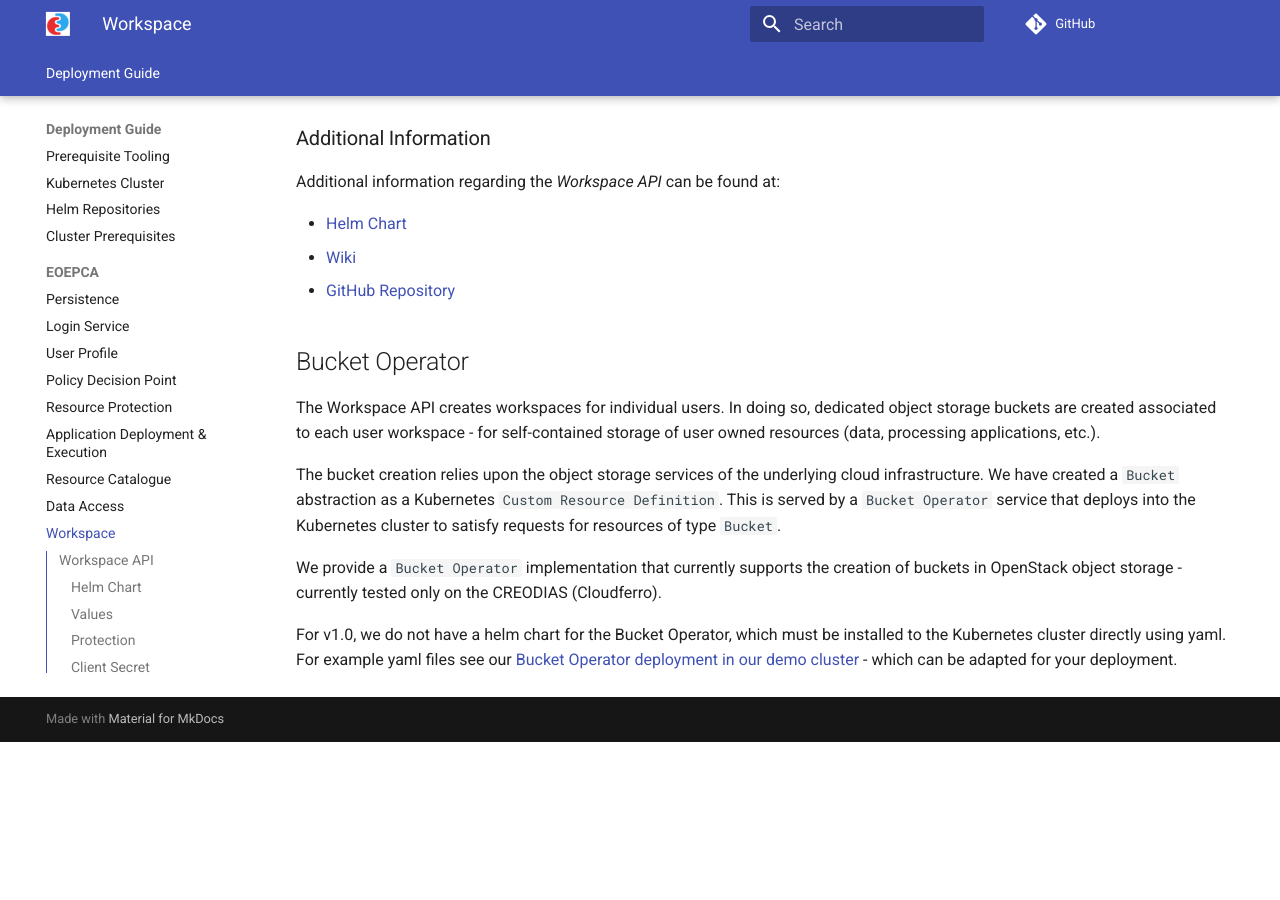
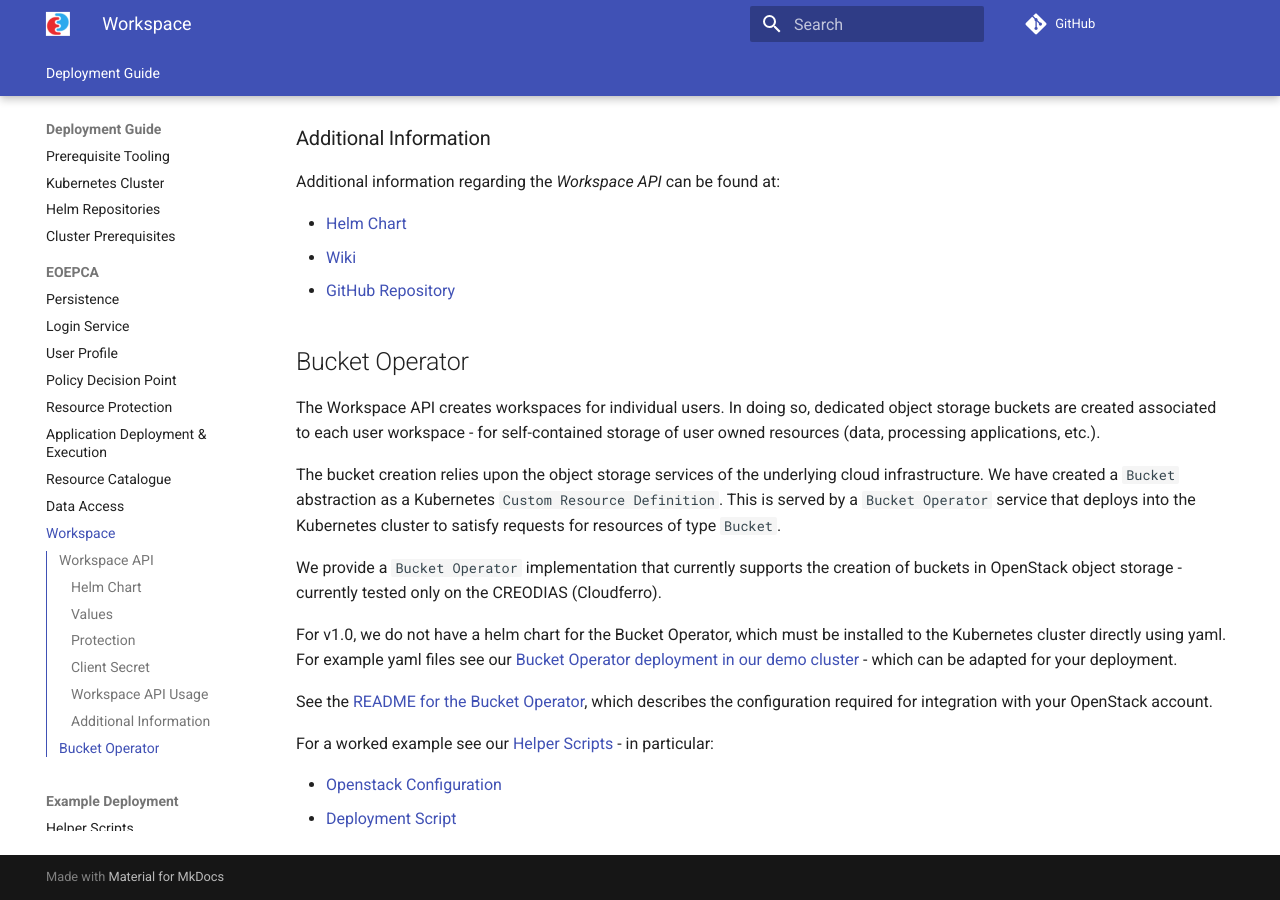
Before and after one commit to EOEPCA/deployment-guide, an MkDocs documentation site: the page built from docs/workspace.md, in a window 1280 px wide and 900 px high, scrolled down 3751 px. Built offline with MkDocs 1.6.1 and Material for MkDocs 9.7.7, drawn with Linux system fonts in a browser that asks for light colours; comment, search, counter and statistics services are not loaded; before the commit the page ends 4493 px from its top, so only the background shows below that.

Commit message:
[deploy] EOEPCA-512 add support for `BucketOperator`

```diff
--- a/docs/workspace.md
+++ b/docs/workspace.md
@@ -183,3 +183,10 @@
 We provide a `Bucket Operator` implementation that currently supports the creation of buckets in OpenStack object storage - currently tested only on the CREODIAS (Cloudferro).
 
 For v1.0, we do not have a helm chart for the Bucket Operator, which must be installed to the Kubernetes cluster directly using yaml. For example yaml files see our [Bucket Operator deployment in our demo cluster](https://github.com/EOEPCA/eoepca/tree/v1.0/system/clusters/creodias/resource-management/bucket-operator) - which can be adapted for your deployment.
+
+See the [README for the Bucket Operator](https://github.com/EOEPCA/rm-bucket-operator#readme), which describes the configuration required for integration with your OpenStack account.
+
+For a worked example see our [Helper Scripts](../helper-scripts) - in particular:
+
+* [Openstack Configuration](http://localhost:8000/helper-scripts/#openstack-configuration)
+* [Deployment Script](https://raw.githubusercontent.com/EOEPCA/deployment-guide/main/local-deploy/eoepca/bucket-operator.sh)
```
Also changed, not shown: 6 other files.
